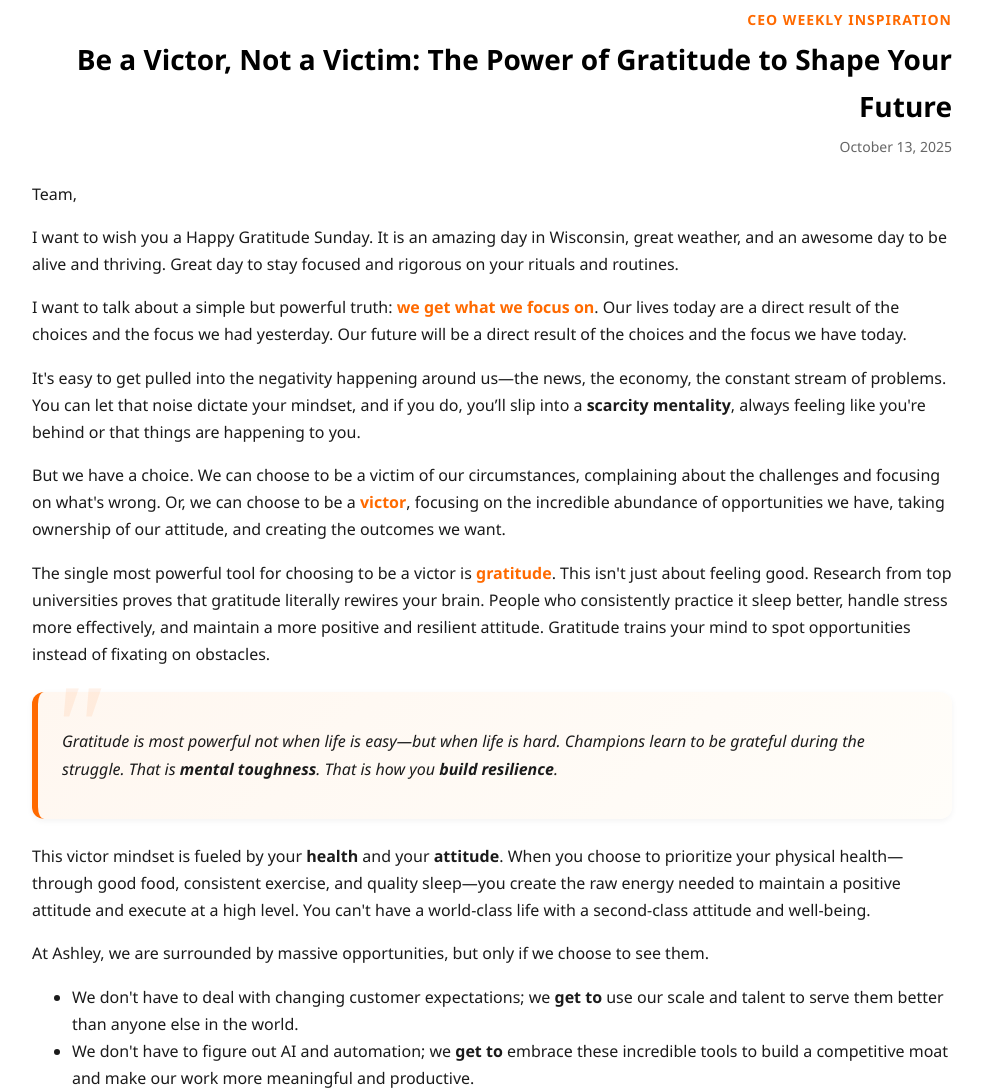
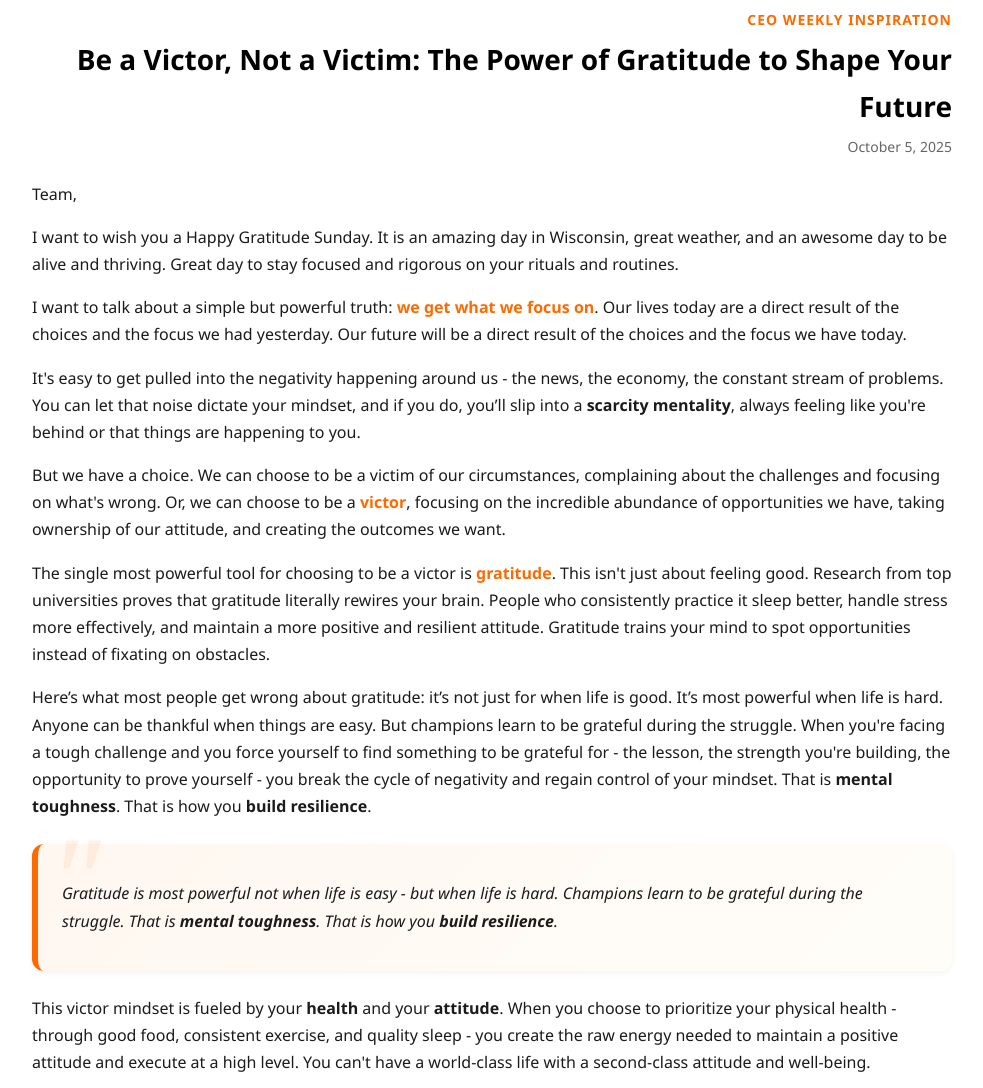
Before and after one commit to thuyvanforwork58-sudo/CEO-Weekly-Inspiration, a plain HTML site: page index.html in a window 1280 px wide. Shown: the part 200-1288 px from the top of the page, without its empty margins (148-1131 px from the left). Drawn offline with Linux system fonts and the light colour scheme.

Commit message:
Fix missing gratitude paragraph and dash formatting

```diff
--- a/index.html
+++ b/index.html
@@ -106,7 +106,7 @@
   <div class="title-block">
     <div class="kicker">CEO WEEKLY INSPIRATION</div>
     <div class="headline">Be a Victor, Not a Victim: The Power of Gratitude to Shape Your Future</div>
-    <div class="date">October 13, 2025</div>
+    <div class="date">October 5, 2025</div>
   </div>
 
   <p>Team,</p>
@@ -114,17 +114,19 @@
 
   <p>I want to talk about a simple but powerful truth: <span class="highlight-high">we get what we focus on</span>. Our lives today are a direct result of the choices and the focus we had yesterday. Our future will be a direct result of the choices and the focus we have today.</p>
 
-  <p>It's easy to get pulled into the negativity happening around us—the news, the economy, the constant stream of problems. You can let that noise dictate your mindset, and if you do, you’ll slip into a <span class="highlight-low">scarcity mentality</span>, always feeling like you're behind or that things are happening to you.</p>
+  <p>It's easy to get pulled into the negativity happening around us - the news, the economy, the constant stream of problems. You can let that noise dictate your mindset, and if you do, you’ll slip into a <span class="highlight-low">scarcity mentality</span>, always feeling like you're behind or that things are happening to you.</p>
 
   <p>But we have a choice. We can choose to be a victim of our circumstances, complaining about the challenges and focusing on what's wrong. Or, we can choose to be a <span class="highlight-high">victor</span>, focusing on the incredible abundance of opportunities we have, taking ownership of our attitude, and creating the outcomes we want.</p>
 
   <p>The single most powerful tool for choosing to be a victor is <span class="highlight-high">gratitude</span>. This isn't just about feeling good. Research from top universities proves that gratitude literally rewires your brain. People who consistently practice it sleep better, handle stress more effectively, and maintain a more positive and resilient attitude. Gratitude trains your mind to spot opportunities instead of fixating on obstacles.</p>
 
+  <p>Here’s what most people get wrong about gratitude: it’s not just for when life is good. It’s most powerful when life is hard. Anyone can be thankful when things are easy. But champions learn to be grateful during the struggle. When you're facing a tough challenge and you force yourself to find something to be grateful for - the lesson, the strength you're building, the opportunity to prove yourself - you break the cycle of negativity and regain control of your mindset. That is <span class="highlight-low">mental toughness</span>. That is how you <span class="highlight-low">build resilience</span>.</p>
+
   <blockquote>
-    <p>Gratitude is most powerful not when life is easy—but when life is hard. Champions learn to be grateful during the struggle. That is <span class="highlight-low">mental toughness</span>. That is how you <span class="highlight-low">build resilience</span>.</p>
+    <p>Gratitude is most powerful not when life is easy - but when life is hard. Champions learn to be grateful during the struggle. That is <span class="highlight-low">mental toughness</span>. That is how you <span class="highlight-low">build resilience</span>.</p>
   </blockquote>
 
-  <p>This victor mindset is fueled by your <span class="highlight-low">health</span> and your <span class="highlight-low">attitude</span>. When you choose to prioritize your physical health—through good food, consistent exercise, and quality sleep—you create the raw energy needed to maintain a positive attitude and execute at a high level. You can't have a world-class life with a second-class attitude and well-being.</p>
+  <p>This victor mindset is fueled by your <span class="highlight-low">health</span> and your <span class="highlight-low">attitude</span>. When you choose to prioritize your physical health - through good food, consistent exercise, and quality sleep - you create the raw energy needed to maintain a positive attitude and execute at a high level. You can't have a world-class life with a second-class attitude and well-being.</p>
 
   <p>At Ashley, we are surrounded by massive opportunities, but only if we choose to see them.</p>
 
@@ -143,13 +145,13 @@
   </blockquote>
 
   <div class="video">
-    <iframe src="https://www.youtube.com/embed/b_2h-OH3cSc"
+    <iframe src="https://www.youtube.com/embed/e8HH4XHbEkk"
             title="The Power of Gratitude | Shannon Shallcross | TEDxProvidence"
             allow="accelerometer; autoplay; clipboard-write; encrypted-media; gyroscope; picture-in-picture; web-share"
             allowfullscreen></iframe>
   </div>
 
-  <p>We will continue to “pivot” and adjust to the changing environment and our commitment to having the best operations to support our customers. <span class="highlight-high">We MUST be a Victor…</span></p>
+  <p>We will continue to "pivot" and adjust to the changing environment and our commitment to having the best operations to support our customers. <span class="highlight-high">We MUST be a Victor...</span></p>
 
   <p>Have an awesome week,</p>
   <p><strong>Todd Wanek | CEO</strong></p>
```
